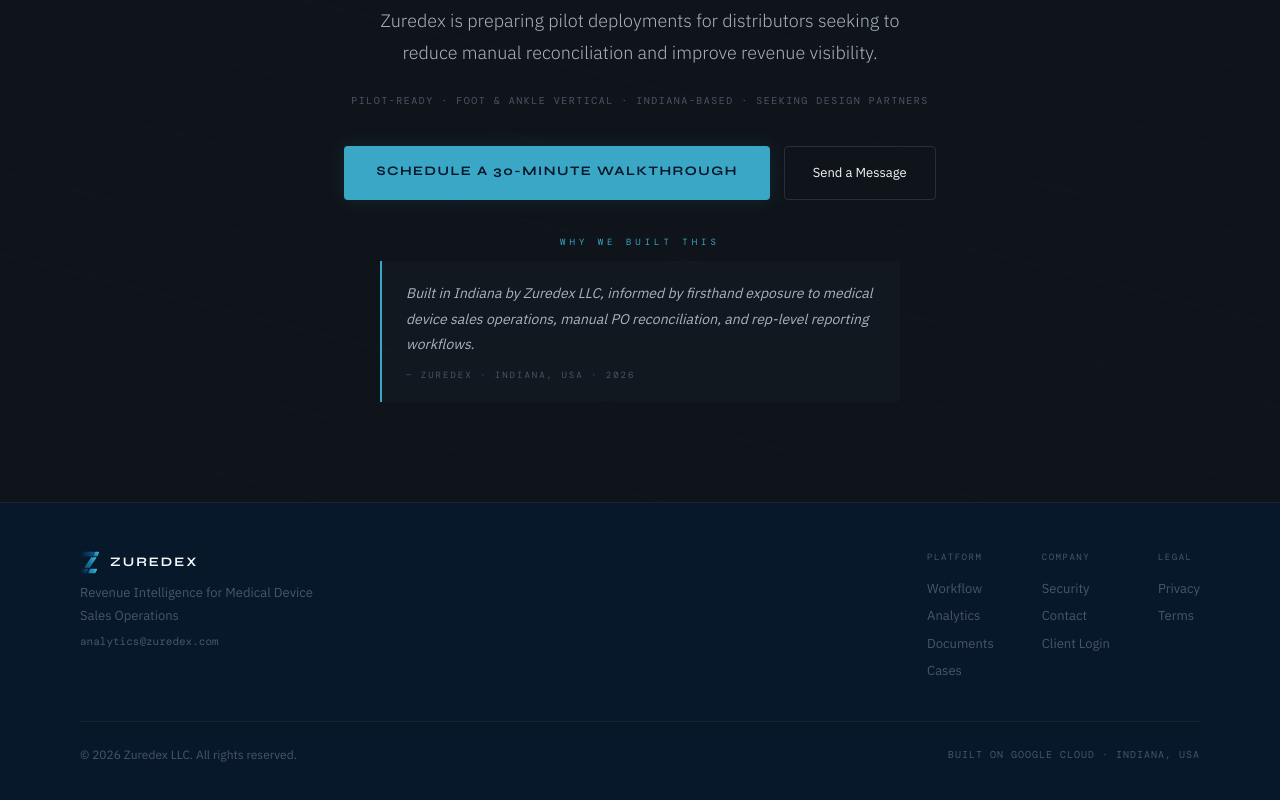
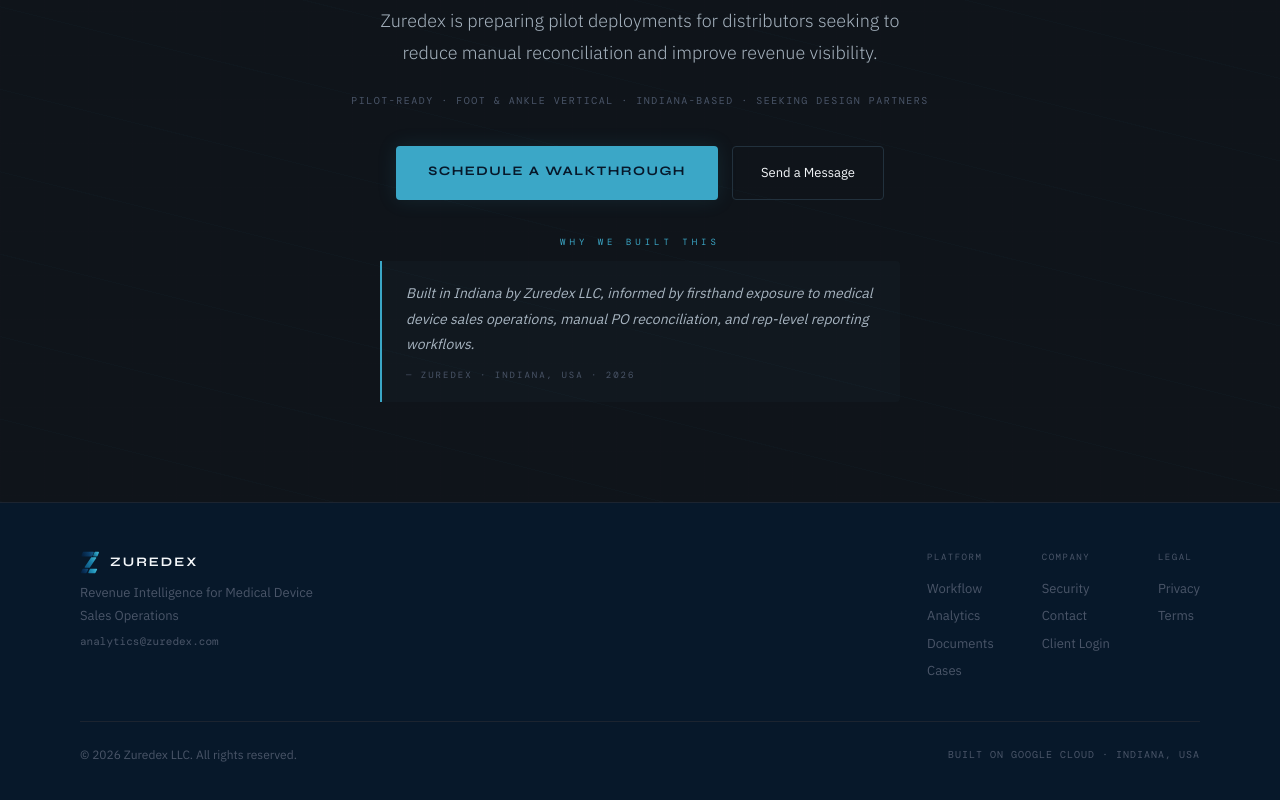
Before and after one commit to Zuredex/zuredex-landing-page, a Next.js app: page / in a window 1280 px wide. Shown: the part 6046-6846 px from the top of the page. Built offline with nearby package versions, Linux system fonts and the light colour scheme; a web font is replaced by a local one.

Commit message:
update landing page 60 mins

```diff
--- a/app/page.tsx
+++ b/app/page.tsx
@@ -816,10 +816,10 @@
           <div style={{ display: 'flex', gap: 14, justifyContent: 'center', flexWrap: 'wrap' }}>
             {/* SWAP: replace Calendly URL with your actual scheduling link */}
             <a
-              href="https://cal.com/zuredex/30min"
+              href="https://cal.com/zuredex/60min"
               className="btn-primary"
               style={{ fontSize: 13, padding: '16px 32px' }}
-            >Schedule a 30-Minute Walkthrough</a>
+            >Schedule a Walkthrough</a>
             <a
               href="mailto:analytics@zuredex.com"
               className="btn-secondary"
```
